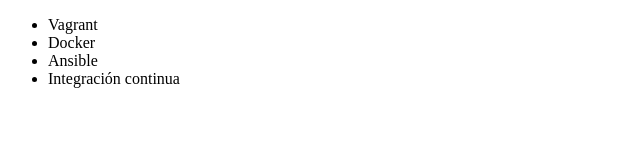
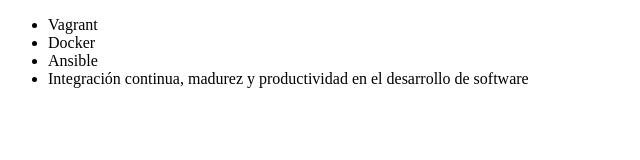
Before and after one commit to C4SS3R0/alura, a plain HTML site: page index.html in a window 1280 px wide. Shown: the whole page, without its empty margins (0-640 px from the left). Drawn offline with Linux system fonts and the light colour scheme.

Commit message:
renombrando curso deintegracion continua

```diff
--- a/index.html
+++ b/index.html
@@ -9,7 +9,7 @@
          <li> Vagrant </li>
          <li> Docker </li>
          <li> Ansible </li>
-         <li> Integración continua </li>
+         <li> Integración continua, madurez y productividad en el desarrollo de software </li>
      </ul>
 </body>
 </html>
```
